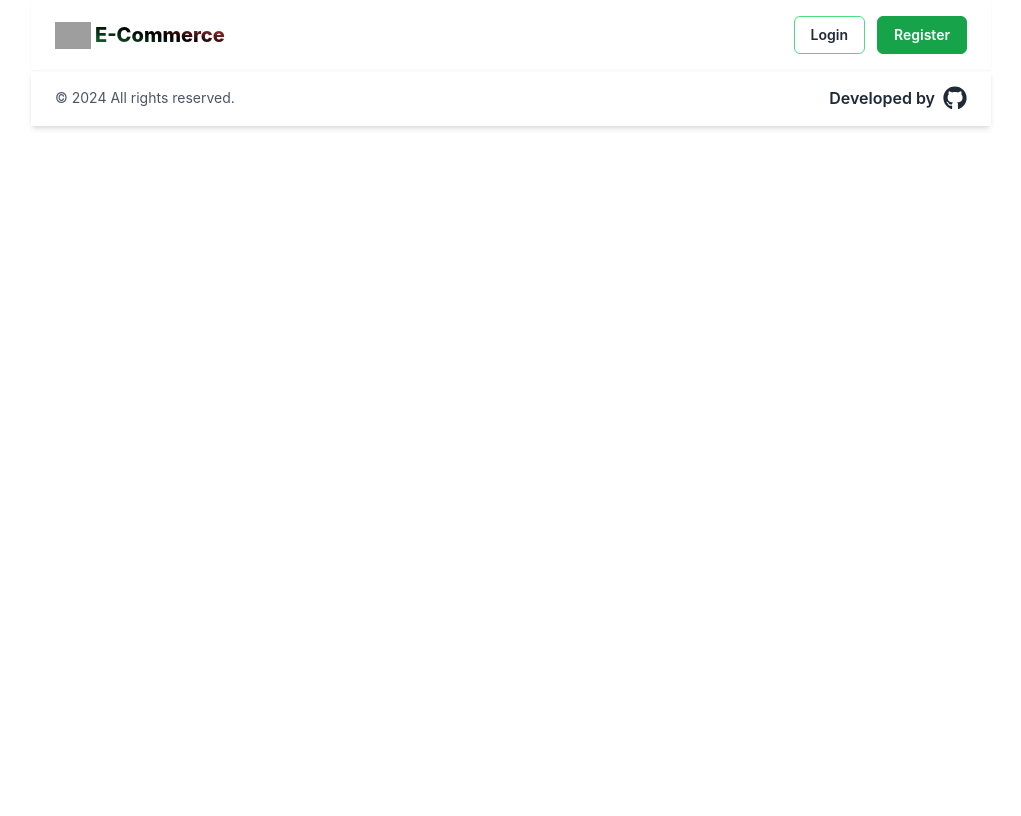
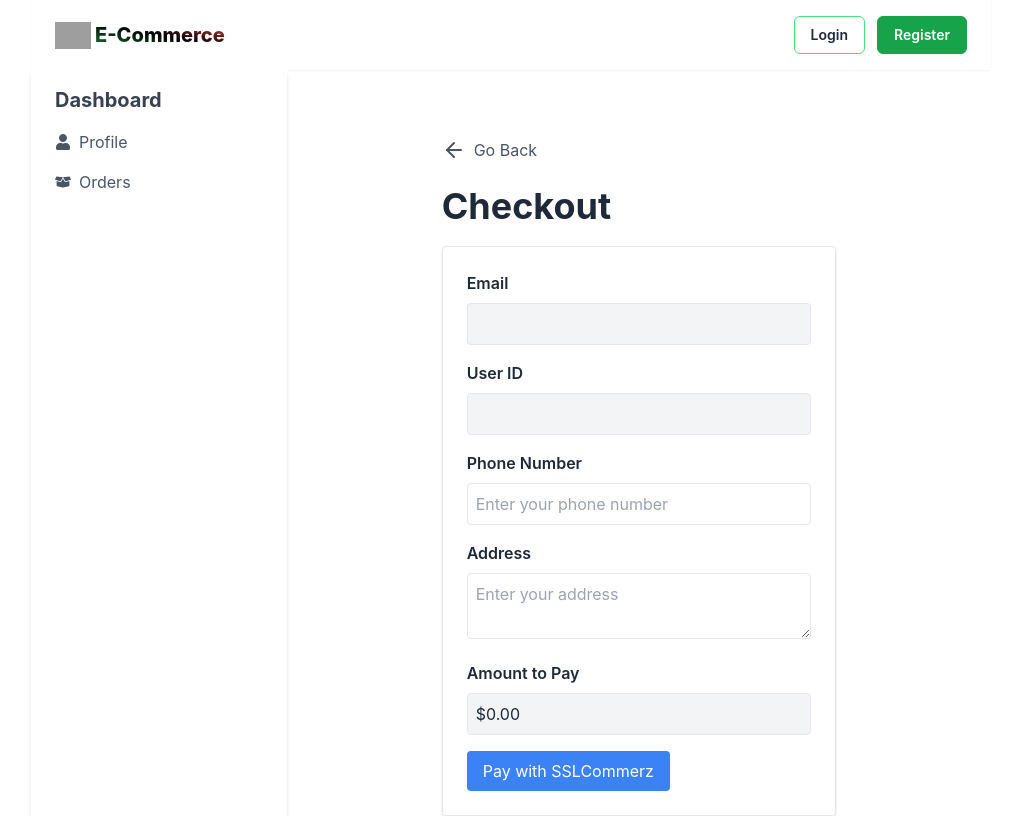
Before and after one commit to devalienbrain/ecommerce-frontend, a React (Create React App) app: page /dashboard/checkout in a window 1280 px wide. Shown: the top 816 px of the page, without its empty margins (129-1150 px from the left). Built offline with nearby package versions, Linux system fonts and the light colour scheme; grey boxes are pictures that could not be loaded.

Commit message:
Checkout form page created for payment in sslcommerz: OK

```diff
--- a/src/App.js
+++ b/src/App.js
@@ -18,6 +18,7 @@ import UserReviews from "./components/dashboards/userDashboard/UserReviews";
 import RecentlyViewed from "./components/dashboards/userDashboard/RecentlyViewed";
 import ProductDetails from "./components/ProductDetails";
 import AllProductsCategoryFiltered from "./pages/AllProductsCategoryFiltered";
+import Checkout from "./pages/payment/Checkout";
 
 function App() {
   return (
@@ -44,6 +45,7 @@ function App() {
             <Route path="my-shop" element={<VendorShop />} />
             <Route path="orders" element={<Orders />} />
             <Route path="cart" element={<UserCart />} />
+            <Route path="checkout" element={<Checkout />} />
             <Route path="reviews" element={<UserReviews />} />
             <Route path="recent-products" element={<RecentlyViewed />} />
           </Route>
--- a/src/components/dashboards/userDashboard/UserCart.jsx
+++ b/src/components/dashboards/userDashboard/UserCart.jsx
@@ -2,6 +2,7 @@ import React, { useState, useEffect } from "react";
 import axios from "axios";
 import { useUser } from "../../../provider/UserContext";
 import { FiShoppingCart } from "react-icons/fi";
+import { Link } from "react-router-dom";
 
 const UserCart = () => {
   const [cartItems, setCartItems] = useState([]);
@@ -67,8 +68,14 @@ const UserCart = () => {
           aria-label="Proceed to checkout"
           disabled={totalPrice === 0}
         >
-          <FiShoppingCart className="mr-2 text-xl" />
-          Checkout
+          <Link
+            to="/dashboard/checkout"
+            state={{ totalPrice }}
+            className="flex items-center"
+          >
+            <FiShoppingCart className="mr-2 text-xl" />
+            Checkout
+          </Link>
         </button>
       </div>
       <div className="text-lg font-semibold mb-7">
--- /dev/null
+++ b/src/pages/payment/Checkout.jsx
@@ -0,0 +1,84 @@
+import { useLocation, useNavigate } from "react-router-dom";
+import { FiArrowLeft } from "react-icons/fi";
+import { useUser } from "../../provider/UserContext";
+
+const Checkout = () => {
+  const { state } = useLocation();
+  const navigate = useNavigate();
+  const { user } = useUser();
+
+  // Use a fallback value if `state` or `totalPrice` is missing
+  const totalPrice = state?.totalPrice || 0;
+
+  const handlePayment = () => {
+    // Implement your payment logic with SSLCommerz here
+    alert("Payment initiated!");
+  };
+
+  return (
+    <div className="p-6 w-full lg:w-2/3 mx-auto my-6 min-h-screen">
+      {/* Back Button */}
+      <button
+        onClick={() => navigate(-1)}
+        className="flex items-center mb-6 text-gray-600 hover:text-gray-800 focus:outline-none"
+      >
+        <FiArrowLeft className="mr-2 text-2xl" />
+        Go Back
+      </button>
+
+      <h1 className="text-2xl md:text-4xl font-bold mb-5">Checkout</h1>
+      <div className="border p-6 rounded shadow">
+        <div className="mb-4">
+          <label className="block font-semibold mb-2">Email</label>
+          <input
+            type="email"
+            value={user?.email || ""}
+            disabled
+            className="w-full p-2 border rounded bg-gray-100"
+          />
+        </div>
+        <div className="mb-4">
+          <label className="block font-semibold mb-2">User ID</label>
+          <input
+            type="text"
+            value={user?.id || ""}
+            disabled
+            className="w-full p-2 border rounded bg-gray-100"
+          />
+        </div>
+        <div className="mb-4">
+          <label className="block font-semibold mb-2">Phone Number</label>
+          <input
+            type="text"
+            placeholder="Enter your phone number"
+            className="w-full p-2 border rounded"
+          />
+        </div>
+        <div className="mb-4">
+          <label className="block font-semibold mb-2">Address</label>
+          <textarea
+            placeholder="Enter your address"
+            className="w-full p-2 border rounded"
+          />
+        </div>
+        <div className="mb-4">
+          <label className="block font-semibold mb-2">Amount to Pay</label>
+          <input
+            type="text"
+            value={`$${totalPrice.toFixed(2)}`}
+            disabled
+            className="w-full p-2 border rounded bg-gray-100"
+          />
+        </div>
+        <button
+          onClick={handlePayment}
+          className="bg-blue-500 text-white px-4 py-2 rounded hover:bg-blue-600 focus:outline-none focus:ring-2 focus:ring-blue-500 focus:ring-offset-1"
+        >
+          Pay with SSLCommerz
+        </button>
+      </div>
+    </div>
+  );
+};
+
+export default Checkout;
```
